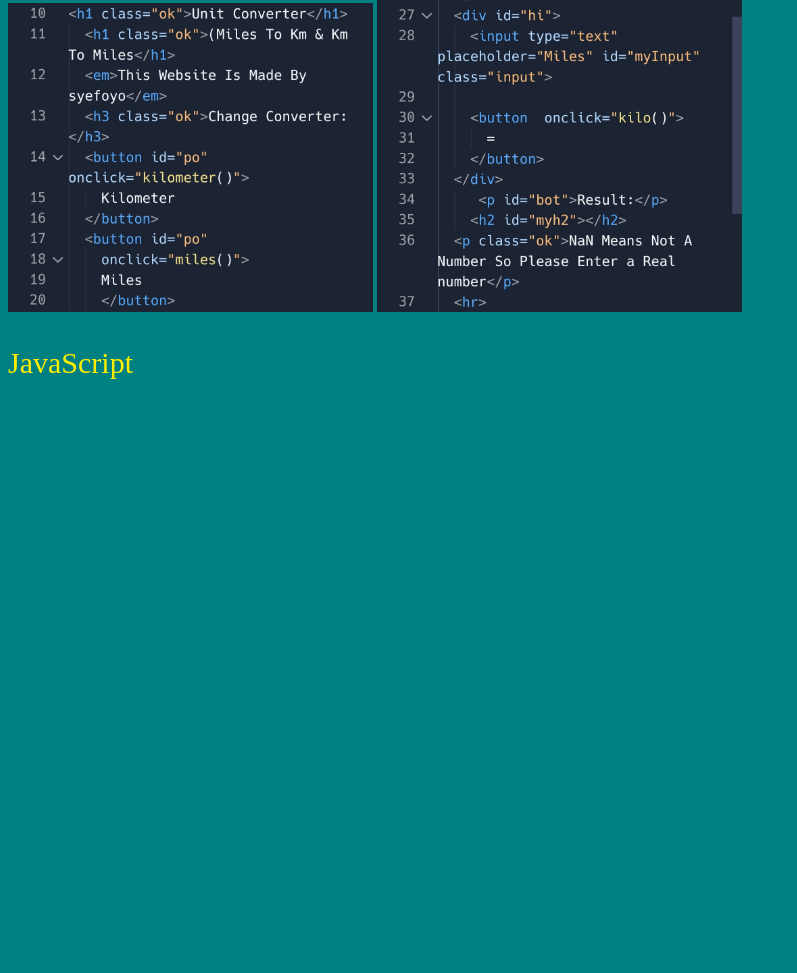
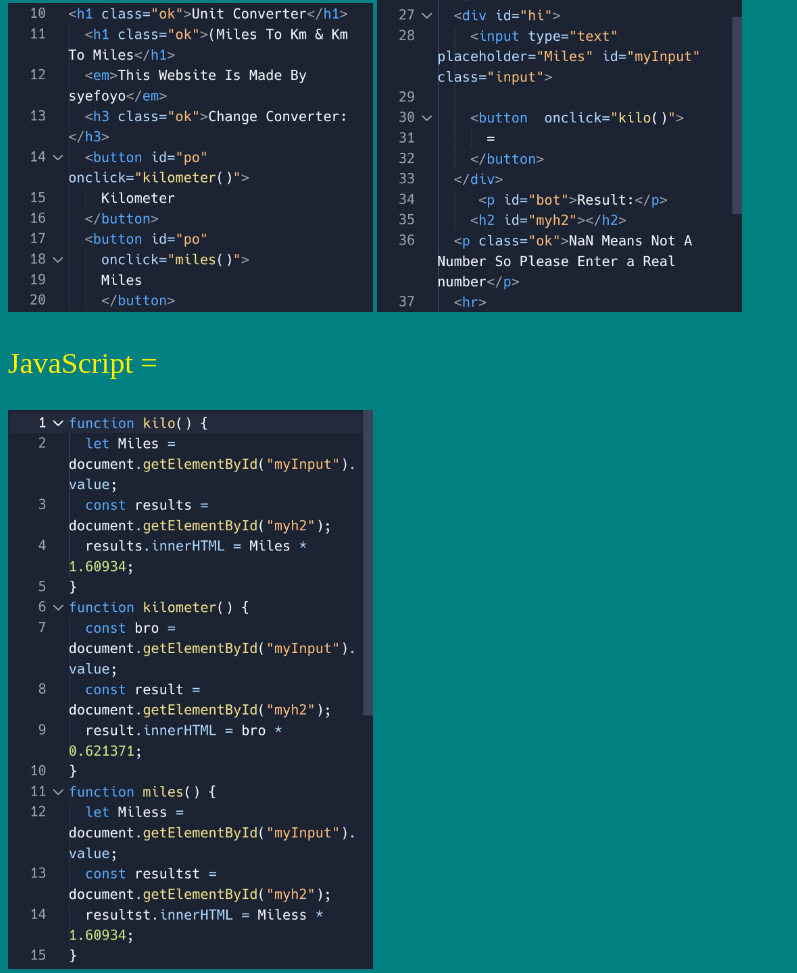
Before and after one commit to Syefoyo/Unit-Converter, a plain HTML site: page index.html in a window 1280 px wide. Shown: the part 662-1635 px from the top of the page, without its empty margins (0-797 px from the left). Before the commit the page ends 1090 px from the top, so only its background shows below. Drawn offline with Linux system fonts and the light colour scheme.

Commit message:
Update index.html

```diff
--- a/index.html
+++ b/index.html
@@ -38,8 +38,8 @@
   <p>How To Code The Unit Converter</p>
   <p id="tuto">HTML =</p> <img src="html.jpg">
   <img src="html2.jpg">
-  <p id="tute">JavaScript</p>
-  <img src=""
+  <p id="tute">JavaScript =</p>
+  <img src="js.jpg">
 <body>
   <script src="script.js"></script>
 </body>
```
